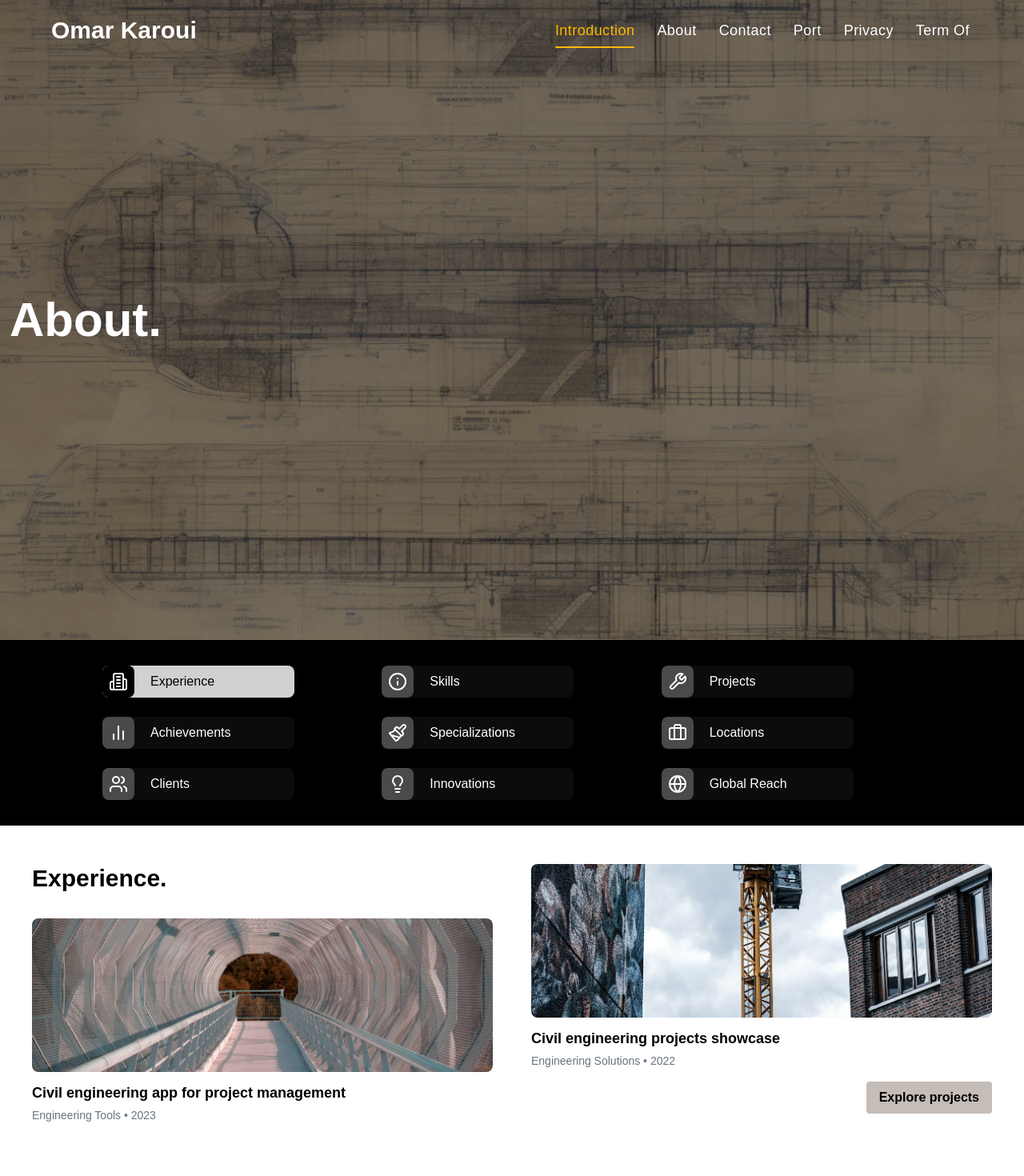
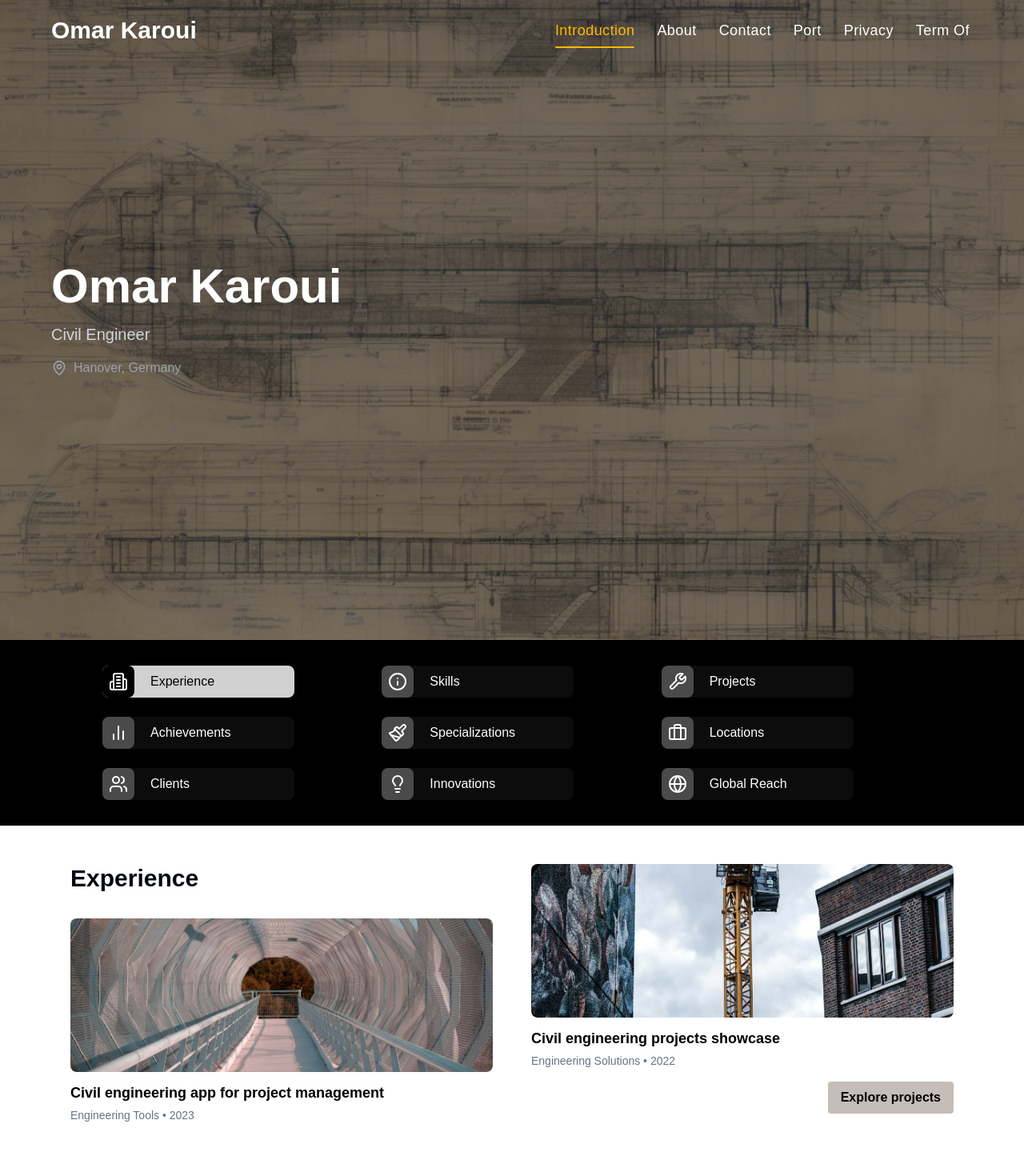
Before and after one commit to Amir-LOUATII/upwork_civil-engineer-portfolio, a Next.js app: page / in a window 1280 px wide. Shown: the top 1470 px of the page at 80% size. Built offline with nearby package versions, Linux system fonts and the light colour scheme.

Commit message:
feat: update Hero component with personal details and improved layout

```diff
--- a/components/experiences/ExperienceSection.tsx
+++ b/components/experiences/ExperienceSection.tsx
@@ -4,11 +4,13 @@ import ProjectCard from "./ProjectCard";
 
 export default function ExperienceSection() {
   return (
-    <section className="w-full  px-4 py-12 bg-white text-black">
+    <section className="section text-black">
       <div className="container mx-auto px-6">
         <div className="grid md:grid-cols-2 gap-6 lg:gap-12 mb-12">
           <div>
-            <h1 className="text-3xl font-bold mb-8">Experience.</h1>
+            <h1 className="text-3xl font-bold mb-8 text-gray-950">
+              Experience
+            </h1>
 
             {/* Project Cards */}
             {/* Project Card 1 */}
--- a/components/hero/Hero.tsx
+++ b/components/hero/Hero.tsx
@@ -1,11 +1,16 @@
-import React from "react";
+import { MapPin } from "lucide-react";
 import HeroWrapper from "./HeroWrapper";
 
 export default function Hero() {
   return (
     <HeroWrapper>
-      <div className="h-full w-full py-10 flex justify-start items-center p-3">
-        <p className="text-6xl text-white font-semibold">About.</p>
+      <div className="h-full w-full section flex flex-col gap-4 justify-center items-start text-white !bg-transparent">
+        <h1 className="text-6xl font-semibold">Omar Karoui</h1>
+        <p className="text-xl text-gray-300">Civil Engineer</p>
+        <div className="flex items-center gap-2 text-gray-400">
+          <MapPin className="w-5 h-5" />
+          <span>Hanover, Germany</span>
+        </div>
       </div>
     </HeroWrapper>
   );
```
